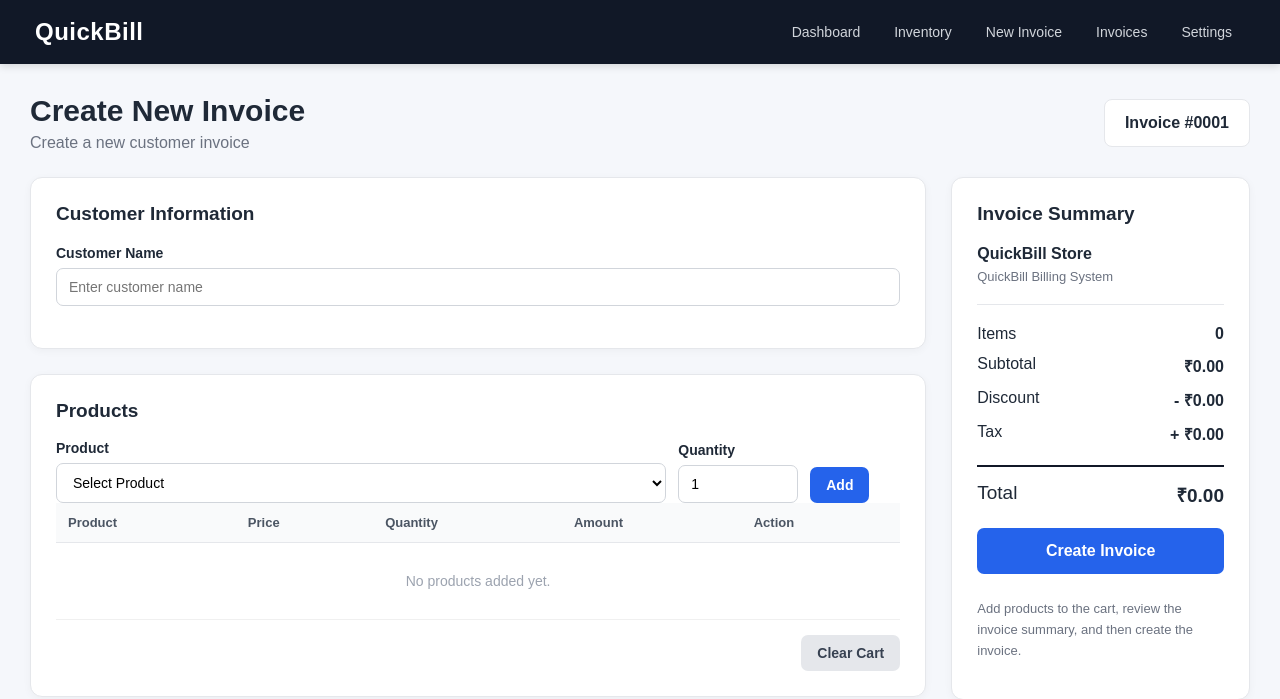
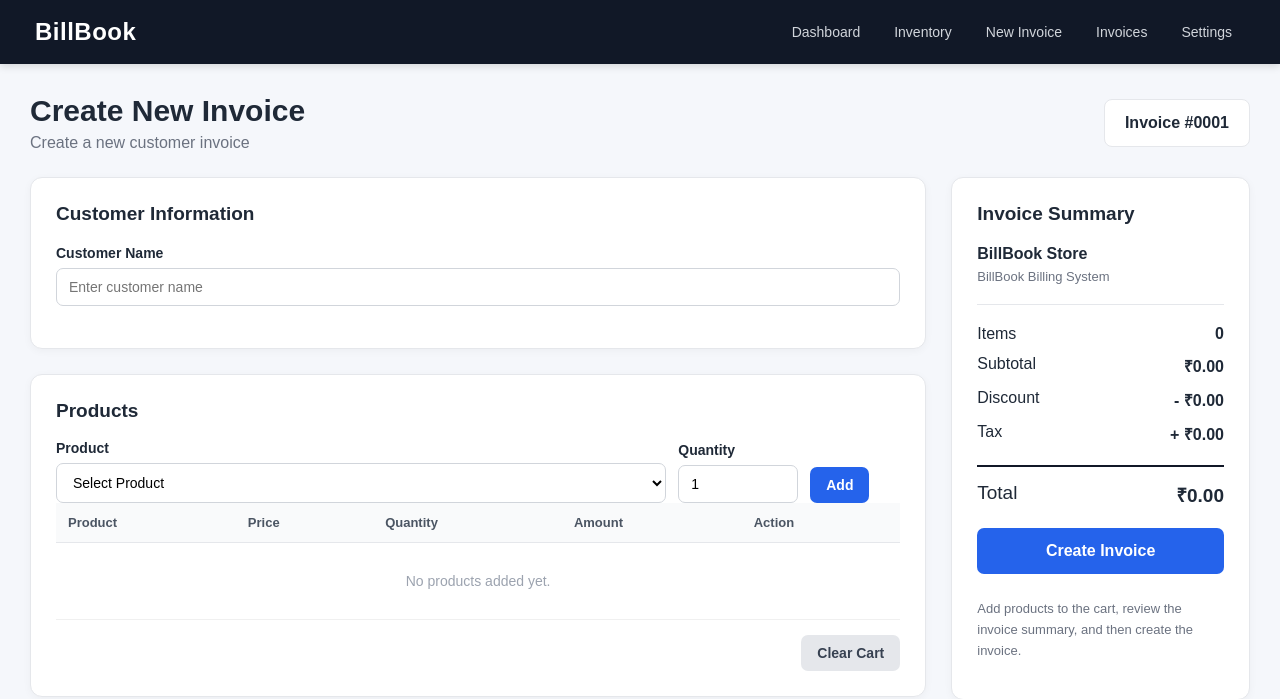
Before and after one commit to ananya6212/Bill_payment-project, a FastAPI app: page /invoices/new in a window 1280 px wide. Shown: the top 699 px of the page. Run offline with FastAPI, Linux system fonts and the light colour scheme.

Commit message:
images added

```diff
--- a/app/main.py
+++ b/app/main.py
@@ -54,7 +54,7 @@ with SessionLocal() as db:
         ])
 
     default_settings = {
-        "store_name": "QuickBill Store",
+        "store_name": "BillBook Store",
         "store_phone": "+91 98765 43210",
         "store_address": "Main Market, City Center",
     }
@@ -79,7 +79,7 @@ with SessionLocal() as db:
 
 
 app = FastAPI(
-    title="QuickBill",
+    title="BillBook",
     description="Billing and Inventory Management System",
     version="1.0.0"
 )
--- a/app/routers/dashboard.py
+++ b/app/routers/dashboard.py
@@ -150,7 +150,7 @@ def dashboard(
         "store_name": get_setting(
             db,
             "store_name",
-            "QuickBill Store"
+            "BillBook Store"
         ),
         "total_products": total_products,
         "total_stock": total_stock,
@@ -180,7 +180,7 @@ def settings_page(
         "store_name": get_setting(
             db,
             "store_name",
-            "QuickBill Store"
+            "BillBook Store"
         ),
         "store_phone": get_setting(
             db,
@@ -211,7 +211,7 @@ async def save_settings(
     values = {
         "store_name":
             store_name.strip()
-            or "QuickBill Store",
+            or "BillBook Store",
 
         "store_phone":
             store_phone.strip(),
--- a/app/templates/base.html
+++ b/app/templates/base.html
@@ -12,7 +12,7 @@
 
     <title>
         {% block title %}
-        QuickBill
+        BillBook
         {% endblock %}
     </title>
 
@@ -28,7 +28,7 @@
     <header class="topbar">
 
         <div class="brand">
-            QuickBill
+            BillBook
         </div>
 
         <nav>
--- a/app/templates/create_invoice.html
+++ b/app/templates/create_invoice.html
@@ -1,7 +1,7 @@
 {% extends "base.html" %}
 
 {% block title %}
-New Invoice - QuickBill
+New Invoice - BillBook
 {% endblock %}
 
 {% block content %}
@@ -282,7 +282,7 @@ New Invoice - QuickBill
                     </strong>
 
                     <span>
-                        QuickBill Billing System
+                        BillBook Billing System
                     </span>
 
                 </div>
--- a/app/templates/dashboard.html
+++ b/app/templates/dashboard.html
@@ -1,7 +1,7 @@
 {% extends "base.html" %}
 
 {% block title %}
-Dashboard - QuickBill
+Dashboard - BillBook
 {% endblock %}
 
 
--- a/app/templates/invoice.html
+++ b/app/templates/invoice.html
@@ -1,7 +1,7 @@
 {% extends "base.html" %}
 
 {% block title %}
-Invoice #{{ invoice.invoice_id }} - QuickBill
+Invoice #{{ invoice.invoice_id }} - BillBook
 {% endblock %}
 
 {% block content %}
--- a/app/templates/invoices.html
+++ b/app/templates/invoices.html
@@ -1,7 +1,7 @@
 {% extends "base.html" %}
 
 {% block title %}
-Invoice History - QuickBill
+Invoice History - BillBook
 {% endblock %}
 
 {% block content %}
--- a/app/templates/products.html
+++ b/app/templates/products.html
@@ -1,7 +1,7 @@
 {% extends "base.html" %}
 
 {% block title %}
-Inventory - QuickBill
+Inventory - BillBook
 {% endblock %}
 
 
--- a/app/templates/settings.html
+++ b/app/templates/settings.html
@@ -1,7 +1,7 @@
 {% extends "base.html" %}
 
 {% block title %}
-Settings - QuickBill
+Settings - BillBook
 {% endblock %}
 
 {% block content %}
```
Also changed, not shown: app/routers/invoices.py (+4 -4 lines), images/create_invoice.jpg (added), images/dashboard.jpeg (added), images/inventory.jpg (added), images/invoices.jpg (added), images/mainPage.jpg (added).
